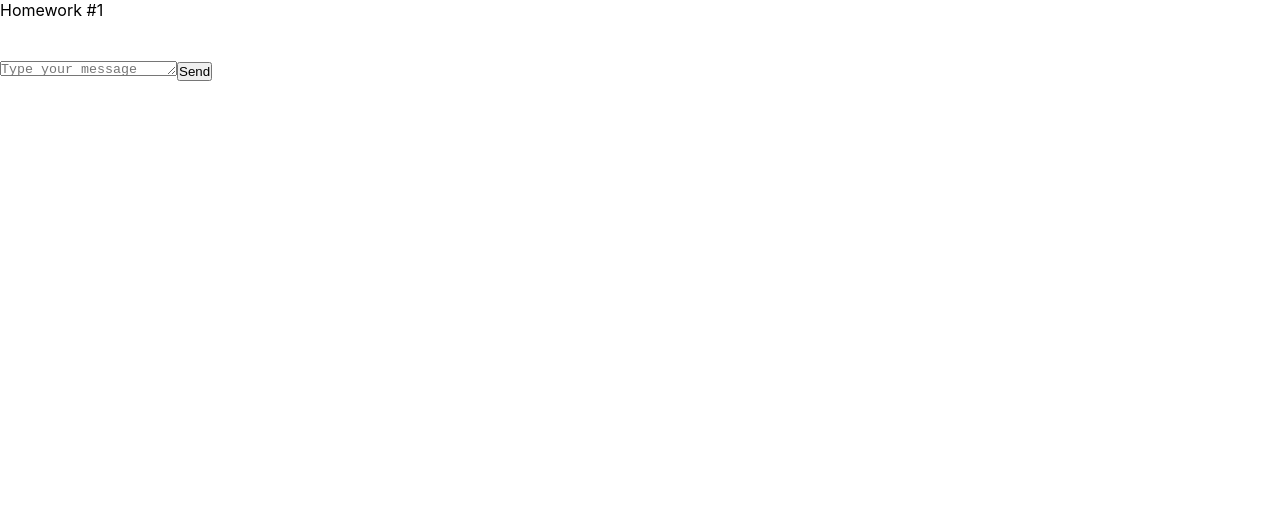
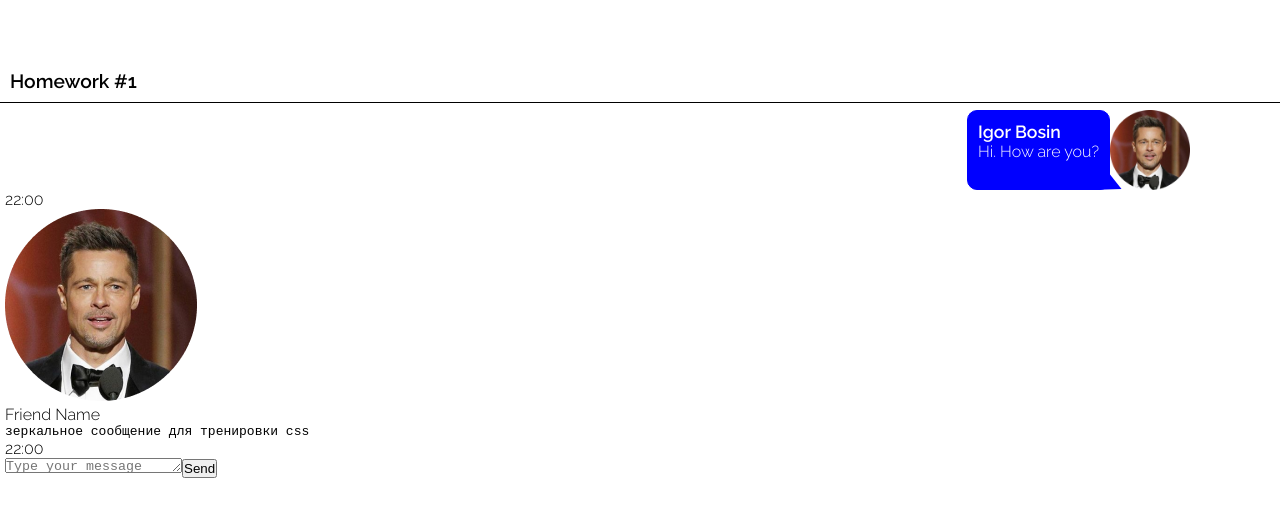
Before and after one commit to IgorBosin/hws2, a React (Create React App) app: page / in a window 1280 px wide. Shown: the top 516 px of the page. Built offline with nearby package versions, Linux system fonts and the light colour scheme.

Commit message:
hw01 (need to be completed CSS)

```diff
--- a/package.json
+++ b/package.json
@@ -1,6 +1,6 @@
 {
   "name": "hws2",
-  "homepage": "http://IgnatZakalinsky.github.io/hws2",
+  "homepage": "http://IgorBosin.github.io/hws2",
   "version": "0.1.0",
   "private": true,
   "dependencies": {
--- a/public/index.html
+++ b/public/index.html
@@ -25,10 +25,13 @@
       Learn how to configure a non-root public URL by running `npm run build`.
     -->
     <title>React App</title>
+    <link rel="preconnect" href="https://fonts.googleapis.com">
+    <link rel="preconnect" href="https://fonts.gstatic.com" crossorigin>
+    <link href="https://fonts.googleapis.com/css2?family=Raleway:wght@300;600&display=swap" rel="stylesheet">
   </head>
-  <body>
+  <body style="font-family: 'Raleway', sans-serif">
     <noscript>You need to enable JavaScript to run this app.</noscript>
-    <div id="root"></div>
+    <div  id="root"></div>
     <!--
       This HTML file is a template.
       If you open it directly in the browser, you will see an empty page.
--- a/src/s1-main/App.module.css
+++ b/src/s1-main/App.module.css
@@ -3,9 +3,13 @@
 }
 
 .hw {
-
+padding: 5px;
 }
 
 .hwTitle {
-
+    margin-top: 60px;
+    border-bottom: 1px solid black;
+    font-weight: bold;
+    font-size: 120%;
+    padding: 10px;
 }
--- a/src/s2-homeworks/hw01/HW1.tsx
+++ b/src/s2-homeworks/hw01/HW1.tsx
@@ -6,7 +6,7 @@ import FriendMessage from './friend-message/FriendMessage'
 import avatar from './avatar.png'
 
 /*
-* 1 - описать тип MessageType
+* 1 - описать тип MessageType ВЫПОЛН
 * 2 - описать тип MessagePropsType в файле Message.tsx
 * 3 - в файле Message.tsx отобразить приходящие данные
 * 4 - выполнить пункты 2, 3 в файле FriendMessage.tsx
@@ -14,17 +14,31 @@ import avatar from './avatar.png'
 * */
 
 // нужно создать правильный тип вместо any
-export type MessageType = any
+export type userType = {
+    avatar: string
+    name: string
+}
+
+export type messageInMessage0Type = {
+    text: string
+    time: string
+}
+
+export type MessageType = {
+    id: number
+    user: userType
+    message: messageInMessage0Type
+}
 
 // структуру объекта не менять
 export const message0: MessageType = {
     id: 0,
     user: {
         avatar: avatar, // можно менять
-        name: 'Some Name',  // можно менять
+        name: 'Igor Bosin',  // можно менять
     },
     message: {
-        text: 'some textsome textsome textsome textsome textsome textsome text', // можно менять
+        text: "Hi. How are you?", // можно менять
         time: '22:00', // можно менять
     },
 }
--- a/src/s2-homeworks/hw01/friend-message/FriendMessage.module.css
+++ b/src/s2-homeworks/hw01/friend-message/FriendMessage.module.css
@@ -1,5 +1,4 @@
 .friendMessage {
-
 }
 
 .friendImageAndText {
--- a/src/s2-homeworks/hw01/friend-message/FriendMessage.tsx
+++ b/src/s2-homeworks/hw01/friend-message/FriendMessage.tsx
@@ -1,8 +1,14 @@
 import React from 'react'
 import s from './FriendMessage.module.css'
+import {friendMessage0, MessageType} from "../HW1";
+import imgFriend from "../avatar.png"
 
 // создать тип вместо any и отобразить приходящие данные
-const FriendMessage = (props: any) => {
+type FriendMessageType = {
+    message: MessageType
+}
+
+const FriendMessage = (props: FriendMessageType) => {
     return (
         <div
             id={'hw1-friend-message-' + props.message.id}
@@ -12,7 +18,7 @@ const FriendMessage = (props: any) => {
                 <img
                     id={'hw1-friend-avatar-' + props.message.id}
                     // создаёт студент
-
+                    src={imgFriend} alt='imgFriend'
                     //
                 />
                 <div className={s.friendText}>
@@ -21,7 +27,7 @@ const FriendMessage = (props: any) => {
                         className={s.friendName}
                     >
                         {/*создаёт студент*/}
-
+                        {friendMessage0.user.name}
                         {/**/}
                     </div>
                     <pre
@@ -29,7 +35,7 @@ const FriendMessage = (props: any) => {
                         className={s.friendMessageText}
                     >
                         {/*создаёт студент*/}
-
+                        {friendMessage0.message.text}
                         {/**/}
                     </pre>
                 </div>
@@ -39,7 +45,7 @@ const FriendMessage = (props: any) => {
                 className={s.friendTime}
             >
                 {/*создаёт студент*/}
-
+                {friendMessage0.message.time}
                 {/**/}
             </div>
         </div>
--- a/src/s2-homeworks/hw01/message/Message.module.css
+++ b/src/s2-homeworks/hw01/message/Message.module.css
@@ -1,29 +1,58 @@
 .message {
-
 }
 
 .imageAndText {
-
+    display: flex;
+    flex-direction: row-reverse;
+    margin-right: 70px;
+    margin-top: 2px;
+    /*justify-content: flex-end;*/
+    /*min-width: 400px;*/
+    /*background: #fff;*/
+    /*position: relative;*/
+    /*padding: 15px;*/
+    /*border: 1px solid #666;*/
+    /*border-radius: 10px;*/
+    /*background-color: rgba(102, 114, 201, 0.45);*/
 }
 
 .imageAndText img {
-
+    width: 80px;
+    float: right;
+    margin-right: 15px;
 }
 
 .text {
-
+    display: flex;
+    flex-direction: column;
+    background-color: blue;
+    color: white;
+    border: 1px solid blue;
+    border-radius: 10px;
+    padding: 10px;
+    position: relative;
+    max-width: 500px;
+    word-wrap: break-word;
 }
 
 .text:after {
-
+    content: '';
+    position: absolute;
+    right: -23px;
+    bottom: -8.43px;
+    border: 10px solid transparent;
+    border-left: 20px solid blue;
+    transform: rotate(25deg);
 }
 
 .name {
+    font-weight: bold;
+    font-size: 110%;
 
 }
 
 .messageText {
-
+    font-family: 'Raleway', sans-serif;
 }
 
 .time {
--- a/src/s2-homeworks/hw01/message/Message.tsx
+++ b/src/s2-homeworks/hw01/message/Message.tsx
@@ -1,8 +1,12 @@
 import React from 'react'
 import s from './Message.module.css'
+import imgMy from '../avatar.png'
+import {message0, MessageType} from "../HW1";
 
 // нужно создать правильный тип вместо any
-export type MessagePropsType = any
+export type MessagePropsType = {
+    message: MessageType
+}
 
 // нужно отобразить приходящие данные
 const Message = (props: MessagePropsType) => {
@@ -12,25 +16,25 @@ const Message = (props: MessagePropsType) => {
                 <img
                     id={'hw1-avatar-' + props.message.id}
                     // создаёт студент
-
+                    src={imgMy} alt="ava"
                     //
                 />
                 <div className={s.text}>
                     <div id={'hw1-name-' + props.message.id} className={s.name}>
                         {/*создаёт студент*/}
-
+                        {message0.user.name}
                         {/**/}
                     </div>
                     <pre id={'hw1-text-' + props.message.id} className={s.messageText}>
                         {/*создаёт студент*/}
-
+                        {message0.message.text}
                         {/**/}
                     </pre>
                 </div>
             </div>
             <div id={'hw1-time-' + props.message.id} className={s.time}>
                 {/*создаёт студент*/}
-
+                {message0.message.time}
                 {/**/}
             </div>
         </div>
```
